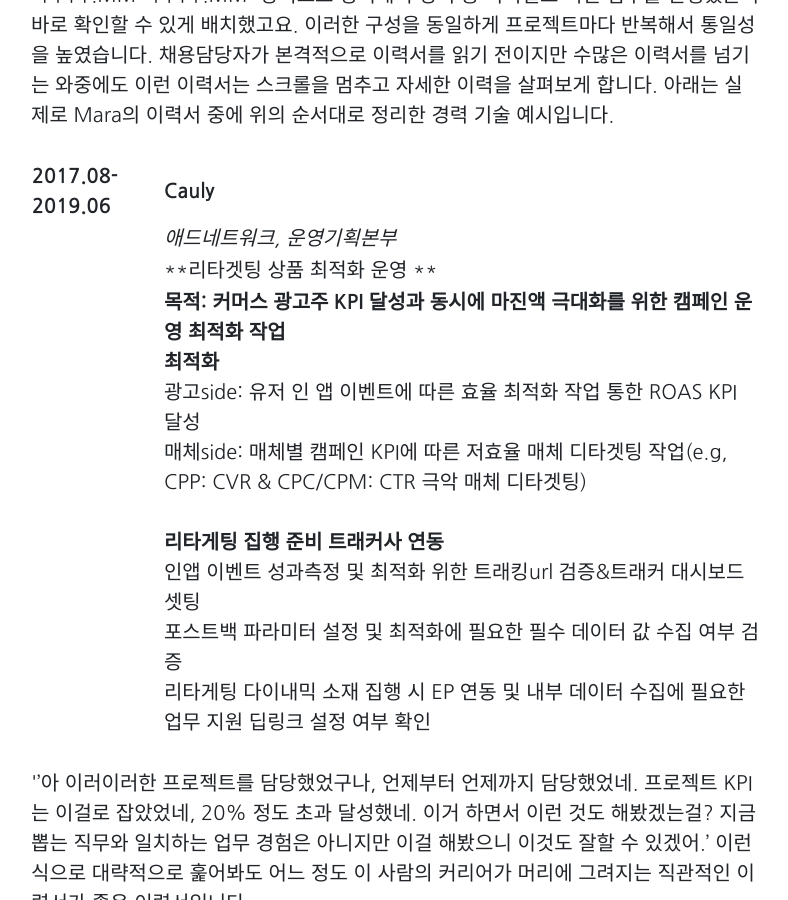
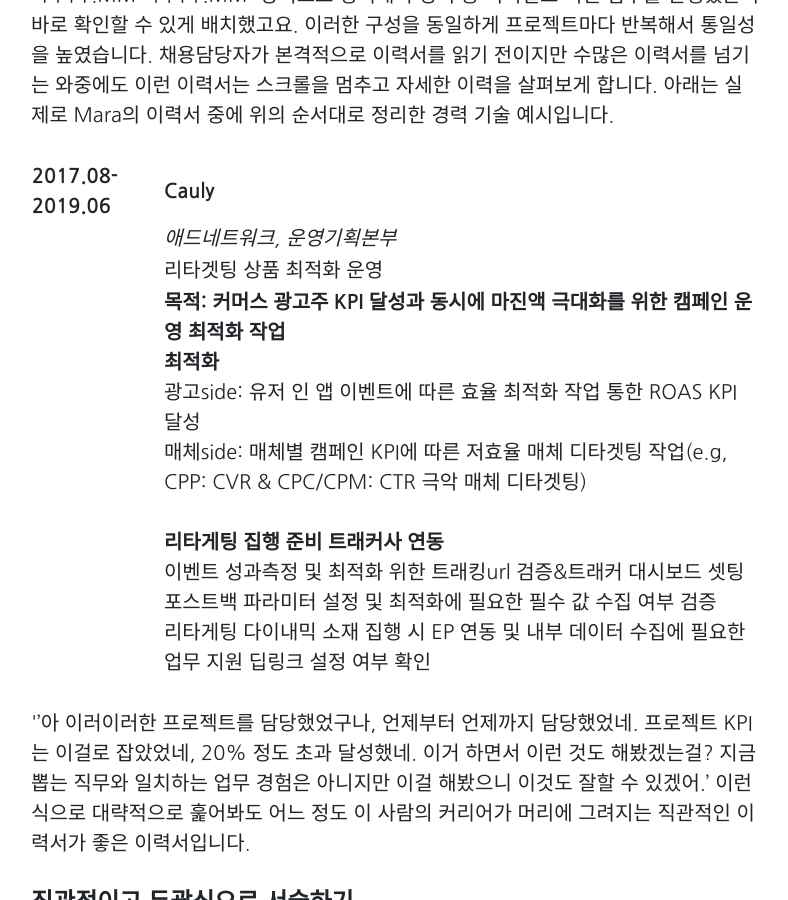
Before and after one commit to Marapro88/mara, a Jekyll site: the page built from _posts/2020-05-23-career-resume-honeytip.md, in a window 1280 px wide and 900 px high, scrolled down 2202 px. Shown: the whole window, without its empty margins (244-1032 px from the left). Built offline with Jekyll 4.4.1, drawn with Linux system fonts in a browser that asks for light colours; comment, search, counter and statistics services are not loaded; some of the changed text lies outside the part shown.

Commit message:
0525 글수정

```diff
--- a/_posts/2020-05-23-career-resume-honeytip.md
+++ b/_posts/2020-05-23-career-resume-honeytip.md
@@ -43,8 +43,8 @@ Mara는 면접 보러 갔을 때 이력서가 잘 정리되어 있다는 칭찬
 | 2017.08-2019.06 | **Cauly**                                                    |
 | --------------- | ------------------------------------------------------------ |
 |                 | *애드네트워크, 운영기획본부*                                 |
-|                 | **리타겟팅 상품  최적화 운영  **                             |
-|                 | **목적: 커머스 광고주 KPI 달성과 동시에  마진액 극대화를 위한 캠페인 운영 최적화 작업**  <br>**최적화**  <br />광고side: 유저 인 앱 이벤트에 따른 효율 최적화 작업 통한 ROAS KPI 달성  <br />매체side: 매체별 캠페인 KPI에 따른 저효율 매체 디타겟팅 작업(e.g, CPP: CVR & CPC/CPM: CTR 극악 매체 디타겟팅)<br /><br />**리타게팅 집행 준비  트래커사 연동**<br />인앱 이벤트 성과측정 및 최적화 위한 트래킹url 검증&트래커 대시보드 셋팅   <br />포스트백 파라미터 설정 및 최적화에 필요한 필수 데이터 값 수집 여부 검증  <br />리타게팅 다이내믹 소재 집행 시 EP 연동 및 내부 데이터 수집에 필요한 업무 지원  딥링크 설정 여부 확인 |
+|                 | 리타겟팅 상품  최적화 운영                                   |
+|                 | **목적: 커머스 광고주 KPI 달성과 동시에  마진액 극대화를 위한 캠페인 운영 최적화 작업**  <br>**최적화**  <br />광고side: 유저 인 앱 이벤트에 따른 효율 최적화 작업 통한 ROAS KPI 달성  <br />매체side: 매체별 캠페인 KPI에 따른 저효율 매체 디타겟팅 작업(e.g, CPP: CVR & CPC/CPM: CTR 극악 매체 디타겟팅)<br /><br />**리타게팅 집행 준비  트래커사 연동**<br />이벤트 성과측정 및 최적화 위한 트래킹url 검증&트래커 대시보드 셋팅   <br />포스트백 파라미터 설정 및 최적화에 필요한 필수 값 수집 여부 검증  <br />리타게팅 다이내믹 소재 집행 시 EP 연동 및 내부 데이터 수집에 필요한 업무 지원  딥링크 설정 여부 확인 |
 
 ''아 이러이러한 프로젝트를 담당했었구나, 언제부터 언제까지 담당했었네. 프로젝트 KPI는 이걸로 잡았었네, 20% 정도 초과 달성했네. 이거 하면서 이런 것도 해봤겠는걸? 지금 뽑는 직무와 일치하는 업무 경험은 아니지만 이걸 해봤으니 이것도 잘할 수 있겠어.' 이런 식으로 대략적으로 훑어봐도 어느 정도 이 사람의 커리어가 머리에 그려지는 직관적인 이력서가 좋은 이력서입니다.
 
```
Also changed, not shown: other parts of _posts/2020-05-23-career-resume-honeytip.md (+2 -2 lines).
